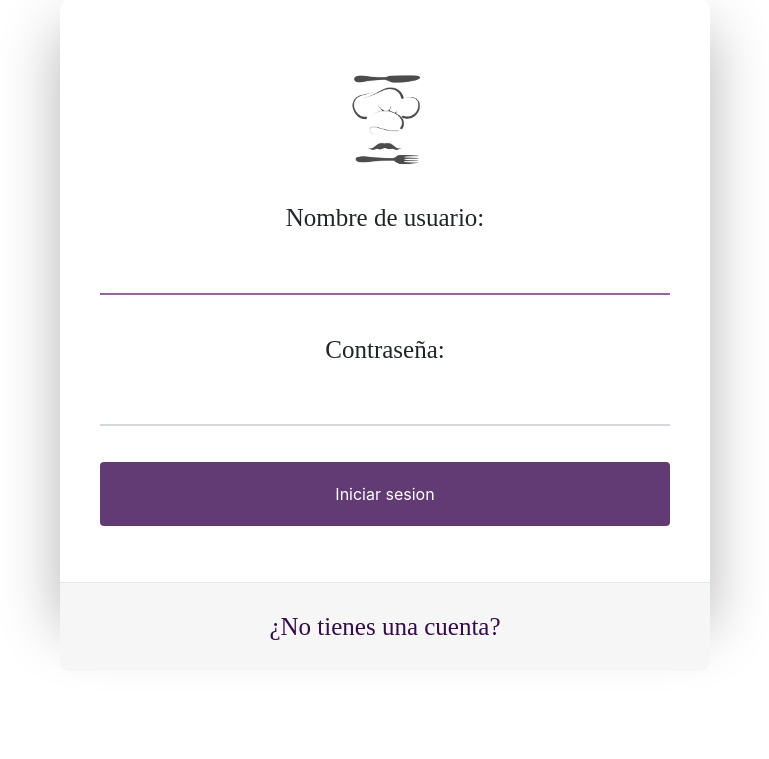
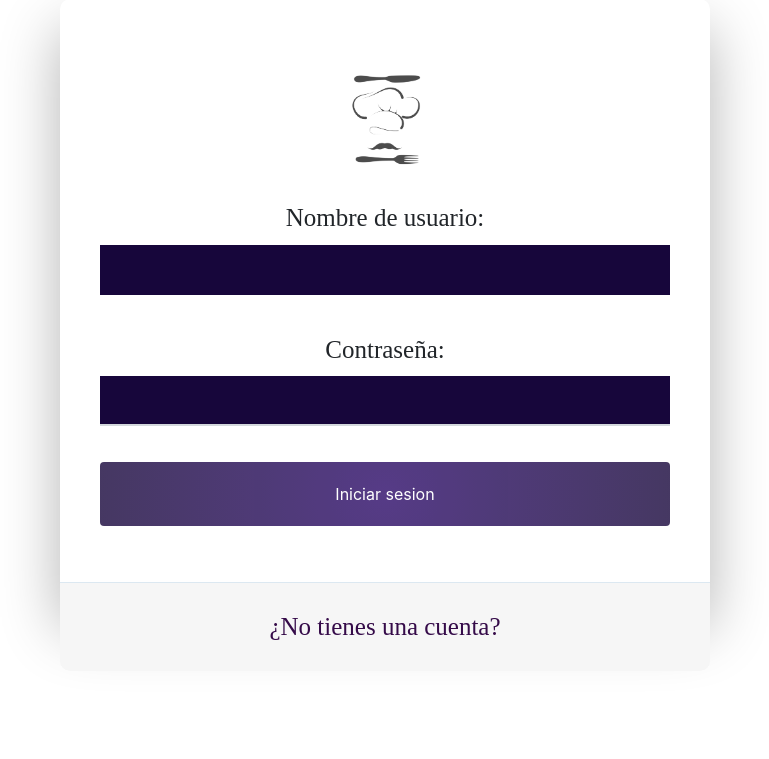
Before and after one commit to estefanyrizo/cs50w-project3, a Django app: a page that uses orders/templates/layout.html in a window 1280 px wide. Shown: the part 113-872 px from the top of the page, without its empty margins (255-1024 px from the left). Run offline with Django 3.2, Linux system fonts and the light colour scheme; some libraries are stand-ins or nearby versions.

Commit message:
Praise the sun

```diff
--- a/orders/static/style.css
+++ b/orders/static/style.css
@@ -54,13 +54,13 @@ input {
   border: 0;
   border-bottom: 2px solid #D3D8DC;
   outline: 0;
-  background: #fff;
+  background: #17063b;
   padding: 20px 0 4px;
   margin: 0 0 20px;
   color: #777B7E; }
 
 input:focus {
-  border-color: #96639b;
+  border-color: #17063b;
   color: #2C3238; }
 
 textarea {
@@ -81,7 +81,7 @@ button.submit {
   width: 100%;
   padding: 20px 0;
   text-align: center;
-  background: #3b0a52;
+  background: radial-gradient(circle, #2c0b69 0%, #17063b 100%);
   color: #fff;
   border: 0;
   border-radius: 4px;
@@ -136,4 +136,18 @@ button.submit:hover {
 section {
   text-align: center; }
 
+#banner {
+  background: url(https://png.pngtree.com/thumb_back/fw800/back_our/20190621/ourmid/pngtree-pizza-simple-black-banner-image_189696.jpg);
+  background-repeat: no-repeat;
+  background-size: cover;
+  background-position-y: center; }
+
+.container-fluid {
+  width: 100%;
+  padding-right: 0;
+  padding-left: 0; }
+
+ul {
+  align-items: center; }
+
 /*# sourceMappingURL=style.css.map */
--- a/orders/static/style.scss
+++ b/orders/static/style.scss
@@ -64,13 +64,13 @@ input {
   border: 0;
   border-bottom: 2px solid #D3D8DC;
   outline: 0;
-  background: #fff;
+  background: #17063b;
   padding: 20px 0 4px;
   margin: 0 0 20px;
   color: #777B7E;
 }
 input:focus {
-  border-color: #96639b;
+  border-color: #17063b;
   color: #2C3238;
 }
 textarea {
@@ -91,7 +91,7 @@ button.submit {
   width: 100%;
   padding: 20px 0;
   text-align: center;
-  background: #3b0a52;
+  background: radial-gradient(circle, #2c0b69 0%, #17063b 100%);
   color: #fff;
   border: 0;
   border-radius: 4px;
@@ -155,3 +155,20 @@ button.submit:hover {
 section{
   text-align: center;
 }
+
+#banner{
+    background: url(https://png.pngtree.com/thumb_back/fw800/back_our/20190621/ourmid/pngtree-pizza-simple-black-banner-image_189696.jpg);
+    background-repeat: no-repeat;
+    background-size: cover;
+    background-position-y: center;
+}
+
+.container-fluid{
+  width: 100%;
+  padding-right: 0;
+  padding-left: 0;
+}
+
+ul{
+  align-items: center;
+}
--- a/orders/templates/index.html
+++ b/orders/templates/index.html
@@ -7,7 +7,7 @@ Index
 {% endblock%}
 
 {% block main%}
-<header class="anuncios py-5">
+<header class="anuncios py-5" id="banner">
   <div class="container px-4 px-lg-5 my-5">
     <div class="text-center text-white">
       <h1 class="display-4 fw-bolder">Pinocho Pizza</h1>
--- a/orders/templates/layout.html
+++ b/orders/templates/layout.html
@@ -25,7 +25,7 @@
       aria-controls="navbarTogglerDemo03" aria-expanded="false" aria-label="Toggle navigation">
       <span class="navbar-toggler-icon"></span>
     </button>
-    <a class="navbar-brand" href="/">Home</a>
+    <a class="navbar-brand" href="/">Pinocchios Pizza</a>
     <span>
     <div class="collapse navbar-collapse" id="navbarTogglerDemo03">
       <ul class="navbar-nav mr-auto mt-2 mt-lg-0">
@@ -53,7 +53,7 @@
   </nav>
   {% endif %}
 
-  <main class="container-fluid pb-5">
+  <main class="container-fluid ml-0 mr-0 pb-5">
     {% block main %}{% endblock %}
     <script src="https://code.jquery.com/jquery-3.3.1.slim.min.js"
       integrity="sha384-q8i/X+965DzO0rT7abK41JStQIAqVgRVzpbzo5smXKp4YfRvH+8abtTE1Pi6jizo"
```
Also changed, not shown: db.sqlite3, 1 other file.
